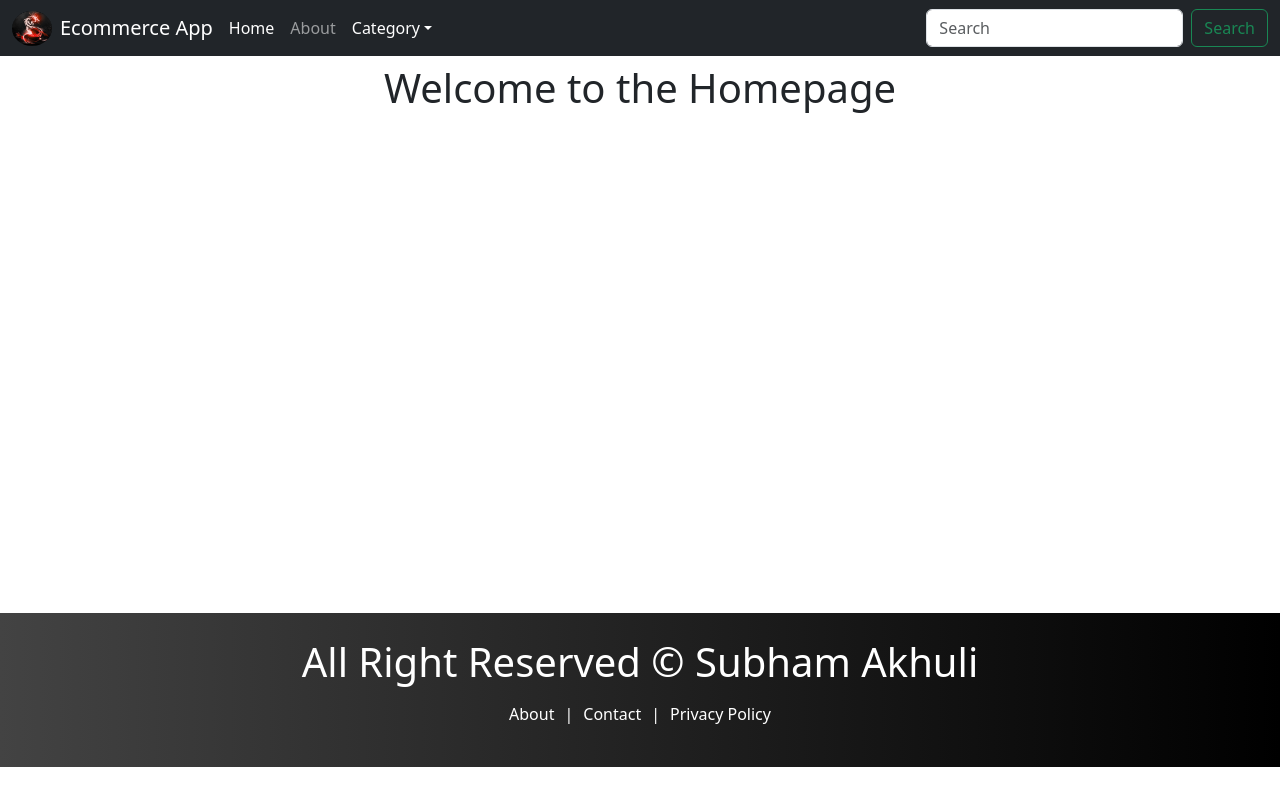
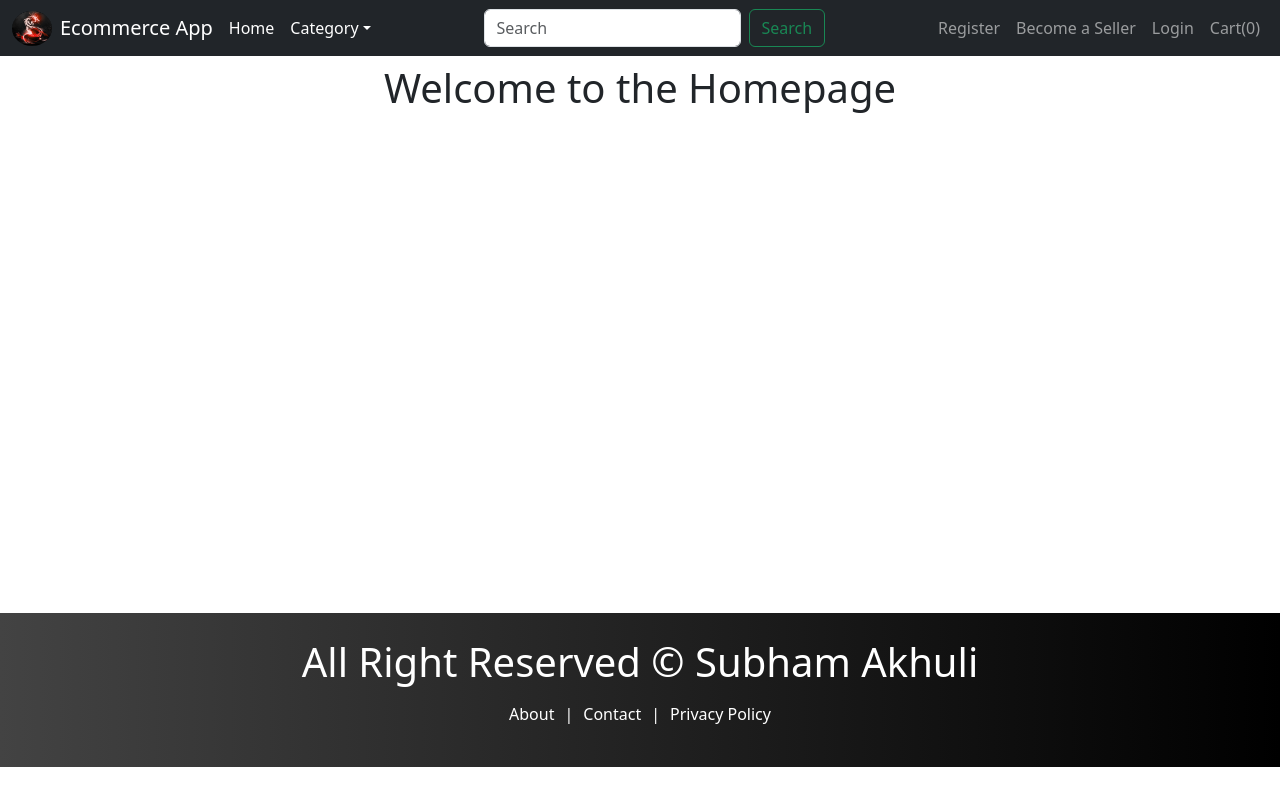
Before and after one commit to SubhamAkhuli/Ecommerce-Website, a React (Create React App) app in the folder client/: page / in a window 1280 px wide. Built offline with nearby package versions, Linux system fonts and the light colour scheme.

Commit message:
Update header navigation menu

```diff
--- a/client/src/components/Layout/Header.js
+++ b/client/src/components/Layout/Header.js
@@ -33,11 +33,7 @@ function Header() {
                   Home
                 </NavLink>
               </li>
-              <li className="nav-item">
-                <NavLink className="nav-link" to="/about">
-                  About
-                </NavLink>
-              </li>
+
               <li className="nav-item dropdown">
                 <NavLink
                   className="nav-link dropdown-toggle"
@@ -51,12 +47,52 @@ function Header() {
                 <ul className="dropdown-menu">
                   <li>
                     <NavLink className="dropdown-item" to="/">
-                      Action
+                      Fashion & Apparel
                     </NavLink>
                   </li>
                   <li>
                     <NavLink className="dropdown-item" to="/">
-                      Another action
+                      Electronics & Gadgets
+                    </NavLink>
+                  </li>
+                  <li>
+                    <NavLink className="dropdown-item" to="/">
+                      Home & Lifestyle
+                    </NavLink>
+                  </li>
+                  <li>
+                    <NavLink className="dropdown-item" to="/">
+                      Health & Beauty
+                    </NavLink>
+                  </li>
+                  <li>
+                    <NavLink className="dropdown-item" to="/">
+                      Books & Stationery
+                    </NavLink>
+                  </li>
+                  <li>
+                    <NavLink className="dropdown-item" to="/">
+                      Toys & Games
+                    </NavLink>
+                  </li>
+                  <li>
+                    <NavLink className="dropdown-item" to="/">
+                      Sports & Outdoors
+                    </NavLink>
+                  </li>
+                  <li>
+                    <NavLink className="dropdown-item" to="/">
+                      Automotive & Motorbike
+                    </NavLink>
+                  </li>
+                  <li>
+                    <NavLink className="dropdown-item" to="/">
+                      Grocery & Pets
+                    </NavLink>
+                  </li>
+                  <li>
+                    <NavLink className="dropdown-item" to="/">
+                      Watch & Clocks
                     </NavLink>
                   </li>
                 </ul>
@@ -73,6 +109,28 @@ function Header() {
                 Search
               </button>
             </form>
+            <ul className="navbar-nav ms-auto mb-2 mb-lg-0">
+              <li className="nav-item">
+                <NavLink className="nav-link" to="/userregister">
+                  Register
+                </NavLink>
+              </li>
+              <li className="nav-item">
+                <NavLink className="nav-link" to="/sellerregister">
+                  Become a Seller
+                </NavLink>
+              </li>
+              <li className="nav-item">
+                <NavLink className="nav-link" to="/login">
+                  Login
+                </NavLink>
+              </li>
+              <li className="nav-item">
+                <NavLink className="nav-link" to="/cart">
+                  Cart(0)
+                </NavLink>
+              </li>
+            </ul>
           </div>
         </div>
       </nav>
```
